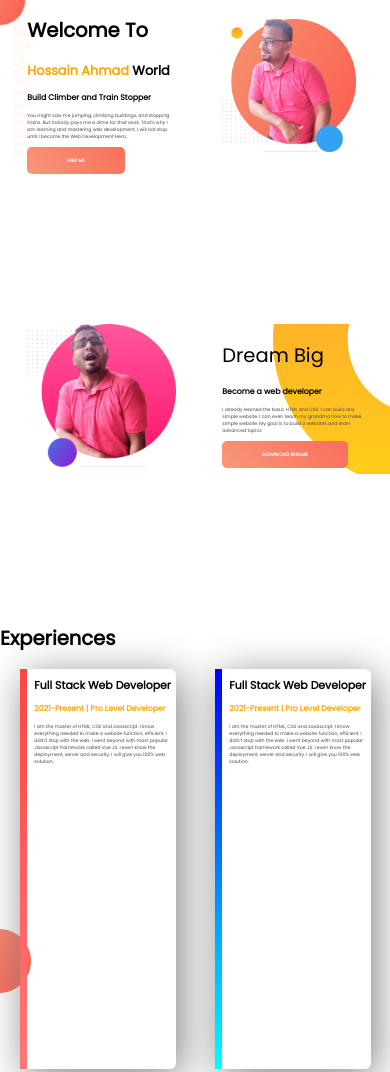
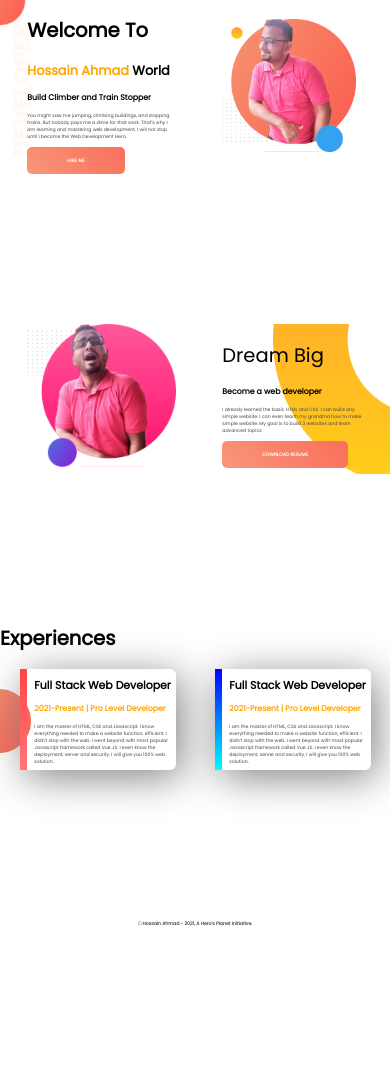
Before and after one commit to hamunna/developer-portfolio-1, a plain HTML site: page index.html in a window 390 px wide. Shown: the top 1072 px of the page. After the commit the page ends 931 px from the top, so only its background shows below. Drawn offline with Linux system fonts and the light colour scheme.

Commit message:
Box Responsiveness Fixed

```diff
--- a/style.css
+++ b/style.css
@@ -84,7 +84,7 @@ h3 {
 
 .footer-boxes {
     width: 80%;
-    min-height: 400px;
+    max-height: 100vw;
     box-shadow: 5px 7px 40px 0 gray;
     border-radius: 6px;
 }
```
